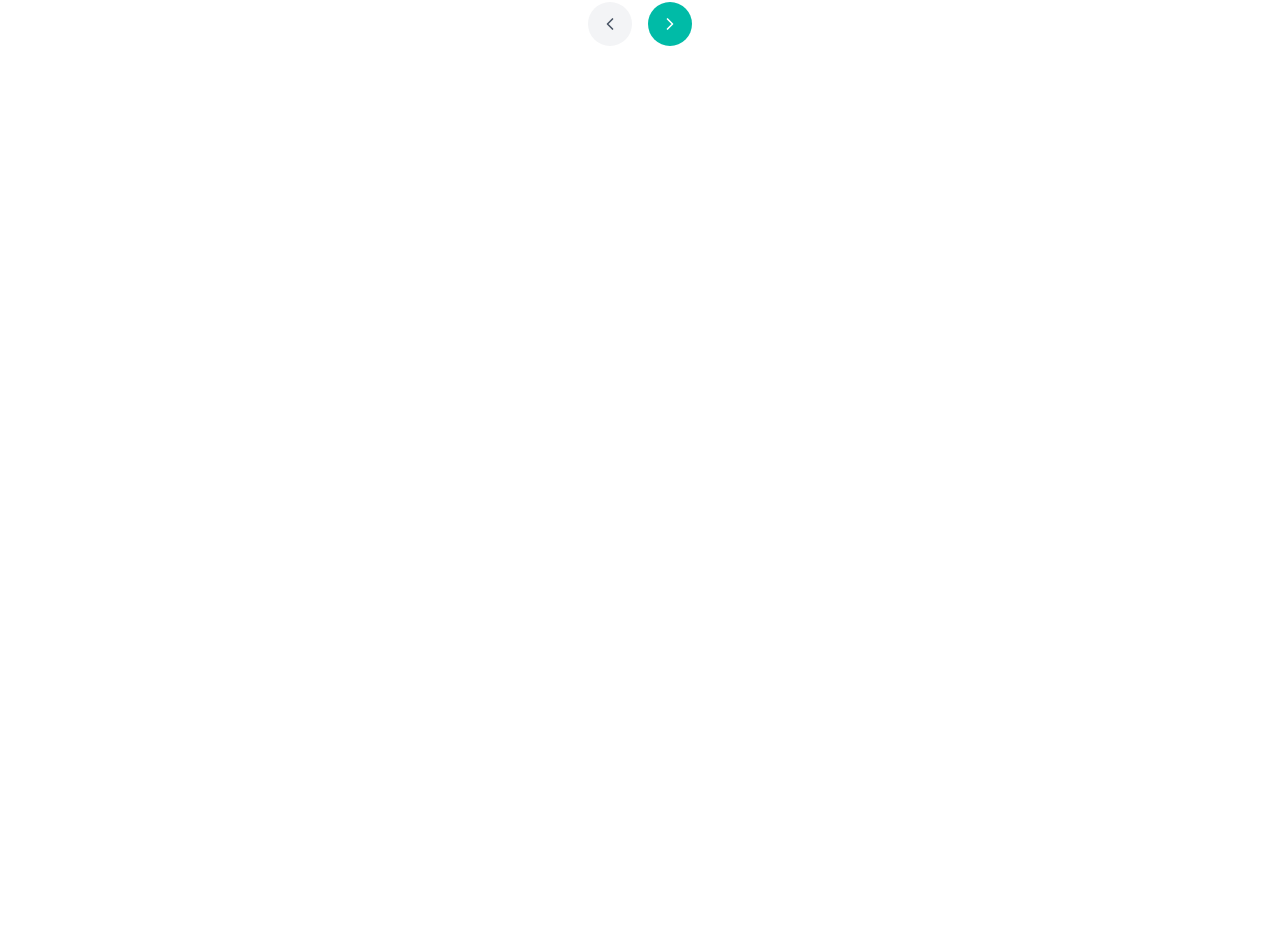
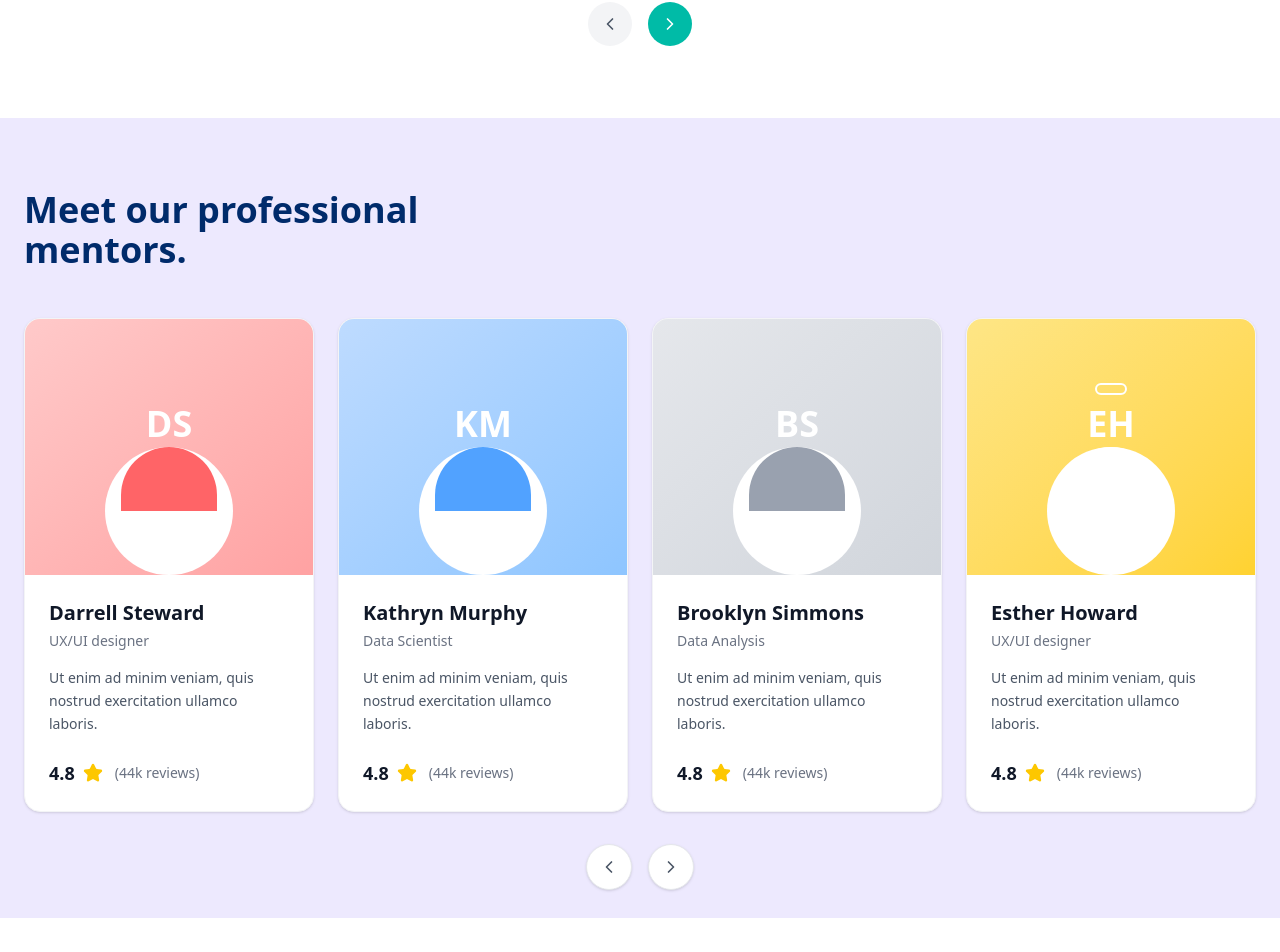
Before and after one commit to Amanrajguptaa/zappLearn, a React (Vite) app in the folder Frontend/: page /courses in a window 1280 px wide. Shown: the part 1593-2545 px from the top of the page. Before the commit the page ends 1663 px from the top, so only its background shows below. Built offline with nearby package versions, Linux system fonts and the light colour scheme.

Commit message:
Add Mentor component and integrate it into Courses page

```diff
--- /dev/null
+++ b/Frontend/src/components/Mentors.jsx
@@ -0,0 +1,140 @@
+import React from 'react';
+import { ChevronLeft, ChevronRight, Star } from 'lucide-react';
+
+const InstructorListing = () => {
+    const instructors = [
+        {
+            id: 1,
+            name: 'Darrell Steward',
+            role: 'UX/UI designer',
+            description: 'Ut enim ad minim veniam, quis nostrud exercitation ullamco laboris.',
+            rating: 4.8,
+            reviews: '44k reviews',
+            image: 'plaid-shirt'
+        },
+        {
+            id: 2,
+            name: 'Kathryn Murphy',
+            role: 'Data Scientist',
+            description: 'Ut enim ad minim veniam, quis nostrud exercitation ullamco laboris.',
+            rating: 4.8,
+            reviews: '44k reviews',
+            image: 'denim-shirt'
+        },
+        {
+            id: 3,
+            name: 'Brooklyn Simmons',
+            role: 'Data Analysis',
+            description: 'Ut enim ad minim veniam, quis nostrud exercitation ullamco laboris.',
+            rating: 4.8,
+            reviews: '44k reviews',
+            image: 'office-casual'
+        },
+        {
+            id: 4,
+            name: 'Esther Howard',
+            role: 'UX/UI designer',
+            description: 'Ut enim ad minim veniam, quis nostrud exercitation ullamco laboris.',
+            rating: 4.8,
+            reviews: '44k reviews',
+            image: 'glasses-casual'
+        }
+    ];
+
+    // Generate avatar placeholder with initials
+    const getAvatarContent = (name, type) => {
+        const initials = name.split(' ').map(n => n[0]).join('');
+
+        const avatarStyles = {
+            'plaid-shirt': 'bg-gradient-to-br from-red-200 to-red-300',
+            'denim-shirt': 'bg-gradient-to-br from-blue-200 to-blue-300',
+            'office-casual': 'bg-gradient-to-br from-gray-200 to-gray-300',
+            'glasses-casual': 'bg-gradient-to-br from-amber-200 to-amber-300'
+        };
+
+        return {
+            style: avatarStyles[type] || 'bg-gradient-to-br from-gray-200 to-gray-300',
+            initials
+        };
+    };
+
+    return (
+        <div className="w-full flex justify-center my-12 bg-violet-100">
+            <div className="max-w-7xl mx-auto p-6 min-h-screen">
+                <div className="">
+                    <h1 className="text-4xl font-bold text-primary py-12">Meet our professional <br /> mentors.</h1>
+                </div>
+                {/* Instructors Grid */}
+                <div className="grid grid-cols-1 md:grid-cols-2 lg:grid-cols-4 gap-6 mb-8">
+                    {instructors.map((instructor) => {
+                        const avatar = getAvatarContent(instructor.name, instructor.image);
+
+                        return (
+                            <div key={instructor.id} className="bg-white rounded-2xl shadow-sm border border-gray-100 overflow-hidden hover:shadow-md transition-all duration-300 hover:-translate-y-1">
+                                {/* Instructor Image */}
+                                <div className="h-64 bg-gray-100 relative overflow-hidden">
+                                    <div className={`w-full h-full ${avatar.style} flex items-center justify-center relative`}>
+                                        {/* Simulated person silhouette */}
+                                        <div className="absolute bottom-0 w-32 h-32 bg-white bg-opacity-20 rounded-full"></div>
+                                        <div className="absolute bottom-8 w-20 h-20 bg-white bg-opacity-30 rounded-full"></div>
+                                        <div className="absolute top-1/3 left-1/2 transform -translate-x-1/2 text-4xl font-bold text-white text-opacity-50">
+                                            {avatar.initials}
+                                        </div>
+
+                                        {/* Add some clothing details based on type */}
+                                        {instructor.image === 'plaid-shirt' && (
+                                            <div className="absolute bottom-16 w-24 h-16 bg-red-400 bg-opacity-40 rounded-t-full"></div>
+                                        )}
+                                        {instructor.image === 'denim-shirt' && (
+                                            <div className="absolute bottom-16 w-24 h-16 bg-blue-400 bg-opacity-40 rounded-t-full"></div>
+                                        )}
+                                        {instructor.image === 'office-casual' && (
+                                            <div className="absolute bottom-16 w-24 h-16 bg-gray-400 bg-opacity-40 rounded-t-full"></div>
+                                        )}
+                                        {instructor.image === 'glasses-casual' && (
+                                            <>
+                                                <div className="absolute bottom-16 w-24 h-16 bg-white bg-opacity-40 rounded-t-full"></div>
+                                                <div className="absolute top-1/4 left-1/2 transform -translate-x-1/2 w-8 h-3 border-2 border-white border-opacity-50 rounded-full"></div>
+                                            </>
+                                        )}
+                                    </div>
+                                </div>
+
+                                {/* Instructor Content */}
+                                <div className="p-6">
+                                    {/* Instructor Name */}
+                                    <h3 className="text-xl font-semibold text-gray-900 mb-1">{instructor.name}</h3>
+
+                                    {/* Role */}
+                                    <div className="text-sm text-gray-500 mb-4">{instructor.role}</div>
+
+                                    {/* Description */}
+                                    <p className="text-sm text-gray-600 mb-6 leading-relaxed">{instructor.description}</p>
+
+                                    {/* Rating */}
+                                    <div className="flex items-center">
+                                        <span className="text-lg font-semibold text-gray-900 mr-2">{instructor.rating}</span>
+                                        <Star className="w-5 h-5 text-yellow-400 fill-current mr-3" />
+                                        <span className="text-sm text-gray-500">({instructor.reviews})</span>
+                                    </div>
+                                </div>
+                            </div>
+                        );
+                    })}
+                </div>
+
+                {/* Navigation Buttons */}
+                <div className="flex justify-center space-x-4">
+                    <button className="p-3 rounded-full bg-white hover:bg-gray-50 shadow-sm border border-gray-200 transition-all duration-200 hover:shadow-md">
+                        <ChevronLeft className="w-5 h-5 text-gray-600" />
+                    </button>
+                    <button className="p-3 rounded-full bg-white hover:bg-gray-50 shadow-sm border border-gray-200 transition-all duration-200 hover:shadow-md">
+                        <ChevronRight className="w-5 h-5 text-gray-600" />
+                    </button>
+                </div>
+            </div>
+        </div>
+    );
+};
+
+export default InstructorListing;
--- a/Frontend/src/pages/Courses.jsx
+++ b/Frontend/src/pages/Courses.jsx
@@ -1,10 +1,12 @@
 import OurCourses from "../components/OurCourses";
 import CoursesSec from "../components/CoursesSec";
+import Mentors from "../components/Mentors";
 export default function Courses() {
     return (
         <>
             <OurCourses />
             <CoursesSec />
+            <Mentors />
         </>
     );
 }
```
